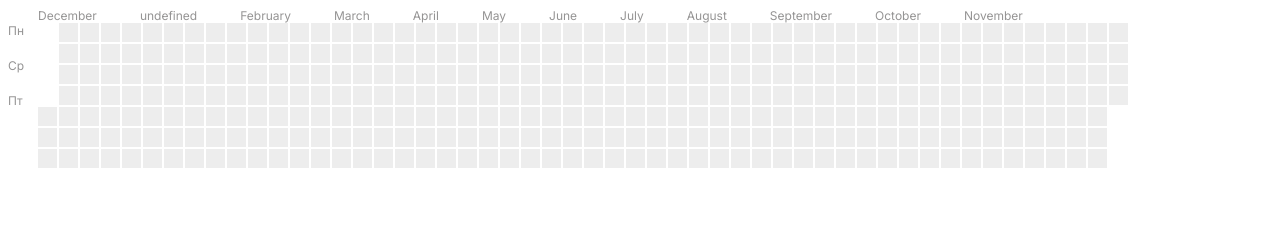
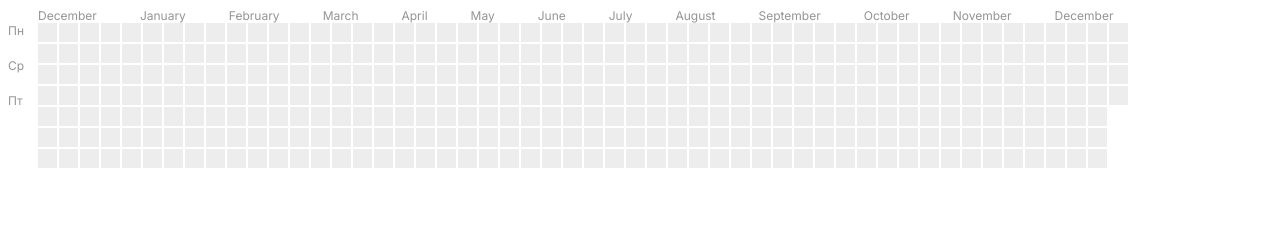
Before and after one commit to limbonalim/ContributionGraph., a plain HTML site: page index.html in a window 1280 px wide. Drawn offline with nearby package versions, Linux system fonts and the light colour scheme; no server answers.

Commit message:
changed empty days on normal days

```diff
--- a/index.html
+++ b/index.html
@@ -20,8 +20,6 @@
         </div>
     </div>
 
-    <script src="https://unpkg.com/@popperjs/core@2/dist/umd/popper.min.js"></script>
-    <script src="https://unpkg.com/tippy.js@6/dist/tippy-bundle.umd.js"></script>
     <script src="utils/request.js"></script>
     <script src="utils/formatDate.js"></script>
     <script src="index.js"></script>
--- a/index.js
+++ b/index.js
@@ -72,11 +72,17 @@ const run = async () => {
 
         if (i === 1) {
             if (currentDay > 1) {
+                let emptyDays = [];
                 for (let j = 1; j < currentDay; j++) {
                     const emptyDay = getCell();
-                    emptyDay.className = 'empty';
-                    oneWeek.push(emptyDay);
+                    const current = new Date(today);
+                    current.setDate(today.getDate() - (daysInPast - i)-j);
+                    getToolTip(emptyDay, current, 0);
+                    setContribution(contribution, current, emptyDay)
+                    emptyDays.push(emptyDay);
                 }
+                emptyDays = emptyDays.reverse();
+                oneWeek = emptyDays.map((day) => day);
             }
             startMonth = months[current.getMonth()];
         }
@@ -102,10 +108,10 @@ const run = async () => {
 
 const getMounts = () => {
     let startIndex = months.findIndex((element) => element === startMonth);
-    for (let i = 0; i < 12; i++) {
+    for (let i = 0; i < 13; i++) {
         const span = document.createElement('span');
         span.innerHTML = months[startIndex + i];
-        if ((startIndex + i) === months.length) {
+        if ((startIndex + 1) === months.length) {
             startIndex = -1;
         }
         monthsContainer.append(span);
--- a/style.css
+++ b/style.css
@@ -27,13 +27,6 @@ span {
     flex-direction: column;
     gap: 20px;
     height: 200px;
-}
-
-.empty {
-    background-color: transparent;
-    width: 17px;
-    height: 17px;
-    border: 1px solid transparent;
 }
 
 .week {
```
